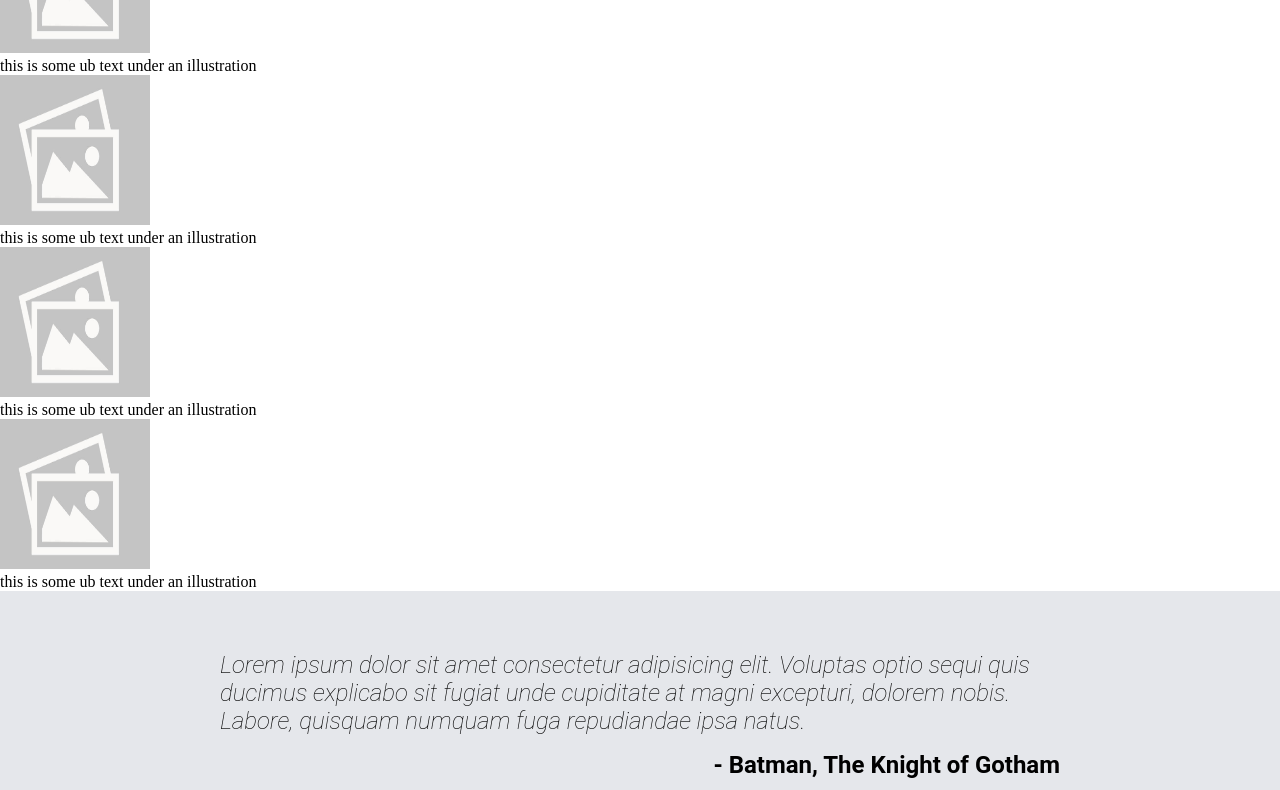
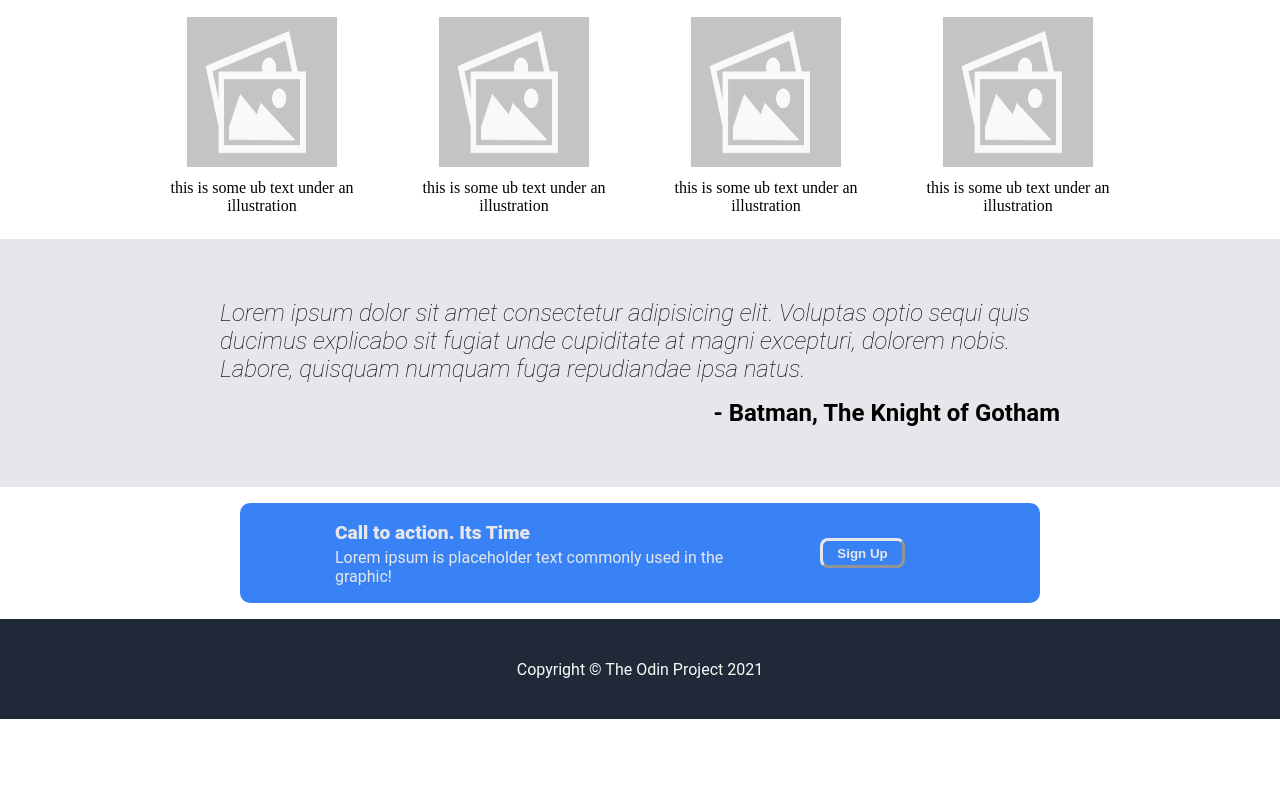
Before and after one commit to FaseehNovice/Landing-Page, a plain HTML site: page index.html in a window 1280 px wide. Shown: the part 649-1439 px from the top of the page. After the commit the page ends 1368 px from the top, so only its background shows below. Drawn offline with Linux system fonts and the light colour scheme; a web font is replaced by a local one.

Commit message:
complete Project

```diff
--- a/index.html
+++ b/index.html
@@ -33,19 +33,20 @@
     </div>
     <div class="section-2">
         <div class="sec2-Heading">Some Random Information</div>
-        <div class="sec2-img1"> <img src="img/placeholder.jpg" height="150px" width="150px">
+        <div class="sec2-Content">
+            <div class="sec2-img 1"> <img src="img/placeholder.jpg" height="150px" width="150px">
                 <div class="sec2-text">this is some ub text under an illustration</div>
             </div>
-        <div class="sec2-img2"> <img src="img/placeholder.jpg" height="150px" width="150px">
+            <div class="sec2-img 2"> <img src="img/placeholder.jpg" height="150px" width="150px">
                 <div class="sec2-text">this is some ub text under an illustration</div>
             </div>
-        <div class="sec2-img3"> <img src="img/placeholder.jpg" height="150px" width="150px">
+            <div class="sec2-img 3"> <img src="img/placeholder.jpg" height="150px" width="150px">
                 <div class="sec2-text">this is some ub text under an illustration</div>
             </div>
-        <div class="sec2-img4"> <img src="img/placeholder.jpg" height="150px" width="150px">
+            <div class="sec2-img 4"> <img src="img/placeholder.jpg" height="150px" width="150px">
                 <div class="sec2-text">this is some ub text under an illustration</div>
             </div>
-
+        </div>
     </div>
 
     <div class="section-3">
@@ -57,13 +58,11 @@
     </div>
     <div class="section-4">
         <div class="sec4-container">
-            <div class="sec4-content-container">
             <div class="text-container">
             <div class="sec4-Heading">Call to action. Its Time</div>
-            <div class="sec4-content">lorem ipsum MEOW MEOW MEOW MEOW MEOW MEOW</div>
+            <div class="sec4-content">Lorem ipsum is placeholder text commonly used in the graphic!</div>
             </div>
-            <button>Sign Up</button>
-            </div>
+            <button class="LastSU">Sign Up</button>
         </div>
     </div>
 
--- a/style.css
+++ b/style.css
@@ -71,7 +71,7 @@ a{
     border-radius: 8px;
     width:150px;
     height: 45px;
-    background-color: rgb(66, 118, 216);
+    background-color:#3882f6;
     color: azure;
     font-weight: bold;
     font-size: large;
@@ -79,6 +79,30 @@ a{
 .sc-img{
     height: 100px;
     width: 600px;
+}
+
+.section-2{
+    text-align: center;
+    padding: 16px;
+    margin-bottom: 8px;
+}
+.sec2-Heading{
+    font-size: 36px;
+    color: #1f2937;
+    font-weight: 900;
+    margin-bottom: 32px;
+}
+.sec2-Content{
+    display: flex;
+    justify-content: center;
+    gap: 52px;
+}
+.sec2-img{
+    max-width: 200px;
+}
+
+.sec2-img img{
+    margin-bottom: 8px;
 }
 
 .section-3{
@@ -106,6 +130,47 @@ a{
     font-weight: bold;
 }
 
+.section-4{
+    margin-top: 16px;
+    margin-bottom: 16px;
+}
+.sec4-container{
+    height: 100px;
+    width: 800px;
+    background-color: #3882f6;
+    display: flex;
+    margin: auto;
+    align-items: center;
+    border-radius: 10px;
+}
+.text-container{
+    color: #e5e7eb;
+    font-family: Roboto, Helvetica, sans-serif;
+    display: flex;
+    width: 400px;
+    margin-left: 95px;
+}
+.LastSU{
+    display: inline-block;
+    height: 30px;
+    width: 85px;
+    border-radius: 8px;
+    font-weight: 900;
+    background-color: #3882f6;
+    color: #e5e7eb;
+    border-color: #e5e7eb;
+    border-width: 3px;
+    box-shadow: 0;
+    padding: 0;
+    margin-left: 25px;
+}
+.sec4-Heading{
+    font-size: larger;
+    font-weight: 900;
+    margin-bottom: 4px;
+}
+
+
 .footer{
     font-family: Roboto,arial,sans-serif;
     display: flex;
```
Lines whose indentation alone changed are shown as unchanged.
